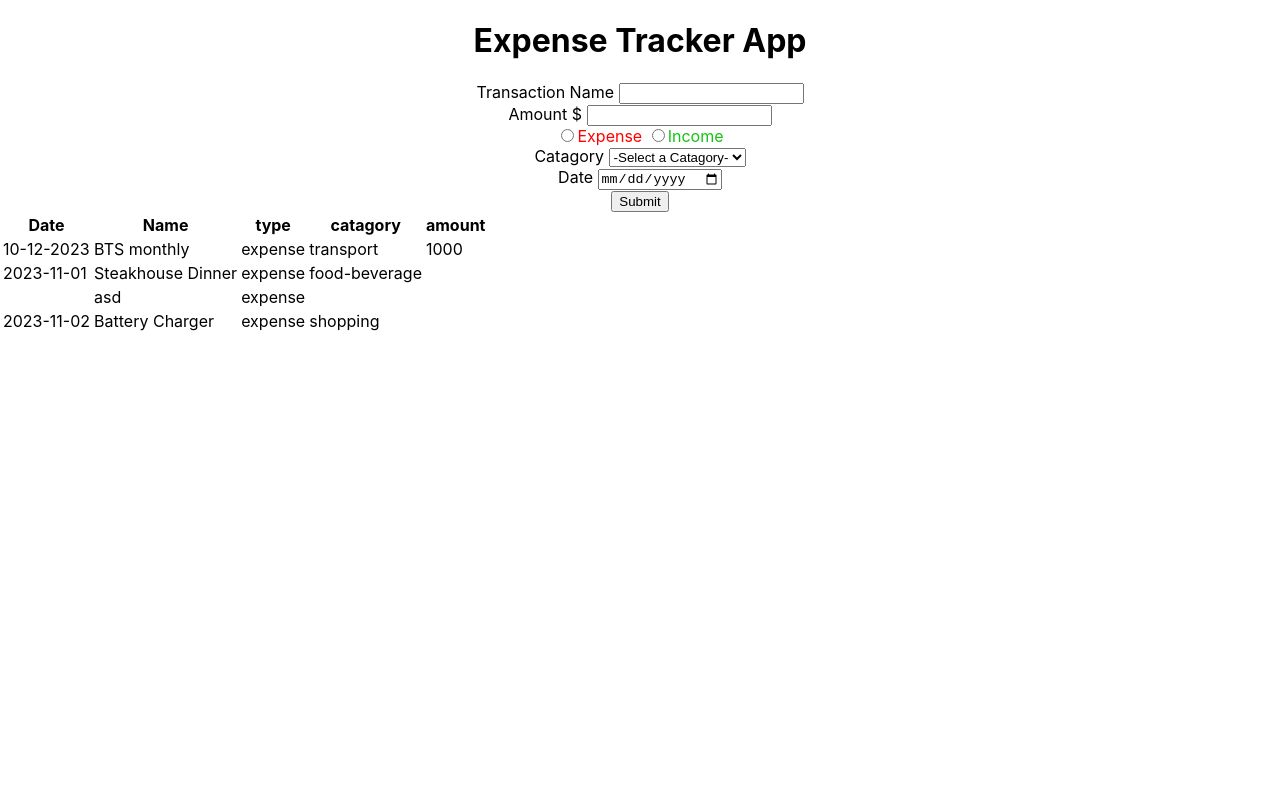
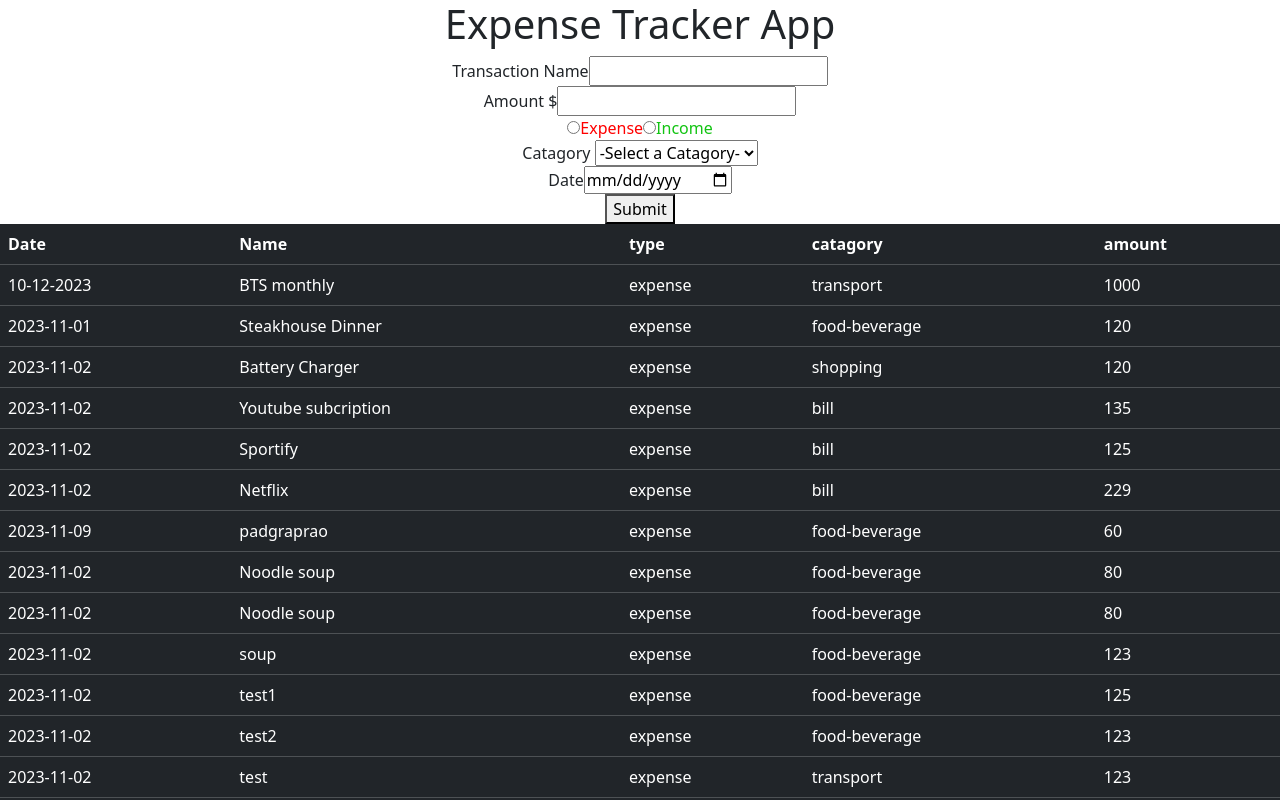
Before and after one commit to Maxmerock123/react-expense-tracker, a React (Create React App) app: page / in a window 1280 px wide. Shown: the top 800 px of the page. Built offline with nearby package versions, Linux system fonts and the light colour scheme; data requests are answered from the project's data file.

Commit message:
adjust and fix bug with table display,
decoration with bootstrap, still working with
positive and negative value of amount, according to type

```diff
--- a/db.json
+++ b/db.json
@@ -3,50 +3,138 @@
     {
       "id": 1,
       "name": "BTS monthly",
-      "amount": 1000,
+      "amount": "1000",
       "type": "expense",
       "catagory": "transport",
       "date": "10-12-2023"
     },
     {
       "name": "Steakhouse Dinner",
-      "expense": "125",
+      "amount": "120",
       "type": "expense",
       "catagory": "food-beverage",
       "date": "2023-11-01",
       "id": 2
     },
     {
-      "name": "asd",
-      "expense": "123",
-      "type": "expense",
-      "catagory": "",
-      "date": "",
-      "id": 3
-    },
-    {
       "name": "Battery Charger",
-      "expense": "120",
+      "amount": "120",
       "type": "expense",
       "catagory": "shopping",
       "date": "2023-11-02",
       "id": 4
     },
     {
-      "name": "",
-      "expense": "",
-      "type": "",
-      "catagory": "",
-      "date": "",
-      "id": 5
+      "name": "Youtube subcription",
+      "amount": "135",
+      "type": "expense",
+      "catagory": "bill",
+      "date": "2023-11-02",
+      "id": 7
     },
     {
-      "name": "",
-      "expense": "",
-      "type": "",
-      "catagory": "",
-      "date": "",
-      "id": 6
+      "name": "Sportify",
+      "amount": "125",
+      "type": "expense",
+      "catagory": "bill",
+      "date": "2023-11-02",
+      "id": 8
+    },
+    {
+      "name": "Netflix",
+      "amount": "229",
+      "type": "expense",
+      "catagory": "bill",
+      "date": "2023-11-02",
+      "id": 9
+    },
+    {
+      "name": "padgraprao",
+      "amount": 60,
+      "type": "expense",
+      "catagory": "food-beverage",
+      "date": "2023-11-09",
+      "id": 10
+    },
+    {
+      "name": "Noodle soup",
+      "amount": 80,
+      "type": "expense",
+      "catagory": "food-beverage",
+      "date": "2023-11-02",
+      "id": 11
+    },
+    {
+      "name": "Noodle soup",
+      "amount": 80,
+      "type": "expense",
+      "catagory": "food-beverage",
+      "date": "2023-11-02",
+      "id": 12
+    },
+    {
+      "name": "soup",
+      "amount": 123,
+      "type": "expense",
+      "catagory": "food-beverage",
+      "date": "2023-11-02",
+      "id": 13
+    },
+    {
+      "name": "test1",
+      "amount": 125,
+      "type": "expense",
+      "catagory": "food-beverage",
+      "date": "2023-11-02",
+      "id": 14
+    },
+    {
+      "name": "test2",
+      "amount": 123,
+      "type": "expense",
+      "catagory": "food-beverage",
+      "date": "2023-11-02",
+      "id": 15
+    },
+    {
+      "name": "test",
+      "amount": 123,
+      "type": "expense",
+      "catagory": "transport",
+      "date": "2023-11-02",
+      "id": 16
+    },
+    {
+      "name": "test",
+      "amount": -123,
+      "type": "expense",
+      "catagory": "transport",
+      "date": "2023-11-02",
+      "id": 17
+    },
+    {
+      "name": "asd",
+      "amount": "-123",
+      "type": "expense",
+      "catagory": "bill",
+      "date": "2023-11-02",
+      "id": 18
+    },
+    {
+      "name": "asd",
+      "amount": "123",
+      "type": "expense",
+      "catagory": "food-beverage",
+      "date": "2023-11-02",
+      "id": 19
+    },
+    {
+      "name": "asd",
+      "amount": "123",
+      "type": "income",
+      "catagory": "food-beverage",
+      "date": "2023-11-02",
+      "id": 20
     }
   ]
 }
--- a/package.json
+++ b/package.json
@@ -7,6 +7,7 @@
     "@testing-library/jest-dom": "^5.17.0",
     "@testing-library/react": "^13.4.0",
     "@testing-library/user-event": "^13.5.0",
+    "bootstrap": "^5.3.2",
     "cors": "^2.8.5",
     "react": "^18.2.0",
     "react-dom": "^18.2.0",
--- a/src/App.js
+++ b/src/App.js
@@ -1,6 +1,7 @@
 import './App.css';
 import Add from './components/Add'
 import Display from './components/Display'
+import 'bootstrap/dist/css/bootstrap.css';
 
 const fetchData = async ()=>{
   const res = await fetch("http://localhost:5000/transaction");
@@ -17,7 +18,7 @@ async function getData() {
   // console.log(result)
   return result
 }
-const transactionData = getData()
+const transactionJson = getData()
 
 
 
@@ -39,7 +40,7 @@ function App() {
         <Add/>
       </div>
       <div>
-        <Display transactionData={transactionData}/>
+        <Display transactionJson={transactionJson}/>
       </div>
     </div>
   );
--- a/src/components/Add.js
+++ b/src/components/Add.js
@@ -4,7 +4,7 @@ import { useState } from 'react';
 
 const Add = () => {
   const [name,setName] = useState("")
-  const [expense,setExpense] = useState("")
+  const [amount,setAmount] = useState("")
   const [type,setType] = useState("")
   const [catagory,setCatagory] = useState("")
   const [date,setDate] = useState("")
@@ -14,16 +14,25 @@ const Add = () => {
     console.log(event.target.value)
   }
 
-
+  function convertToNeg(amount){
+    if (type == "expense"){
+      // Set amount to negative value
+    }
+    else if (type == "income"){
+      // Set amount to Positive value
+    }
+  }
 
   async function onSubmit(){
     // console.log(name,expense,type,catagory,date)
+    convertToNeg()
+
     const res = await fetch("http://localhost:5000/transaction",{
       method: "POST",
       headers: {
         "Content-type": "application/json"
       },
-      body: JSON.stringify({name:name,expense:expense,type:type,catagory:catagory,date:date})
+      body: JSON.stringify({name:name,amount:amount,type:type,catagory:catagory,date:date})
     })
 
     console.log(res.text)
@@ -40,8 +49,8 @@ const Add = () => {
         <input type="text" id="name" name="name" autoComplete="off" onChange={(e)=>setName(e.target.value)}/>
       </div>
       <div>
-        <label for="expense">Amount $ </label>
-        <input type="number" id="amount" name="amount" autoComplete="off" onChange={(e)=>setExpense(e.target.value)}/>
+        <label for="amount">Amount $ </label>
+        <input type="number" id="amount" name="amount" autoComplete="off" onChange={(e)=>{setAmount(e.target.value)}}/>
       </div>
       <div onChange={onChangeValue}>
         <input type="radio" id="expense" name="type" value="expense"></input>
--- a/src/components/Display.js
+++ b/src/components/Display.js
@@ -31,14 +31,17 @@ const Display = ({transactionJson}) => {
 
     return (
         <div>
-            <table>
-                <tr>
-                    <th>Date</th>
-                    <th>Name</th>
-                    <th>type</th>
-                    <th>catagory</th>
-                    <th>amount</th>
-                </tr>
+            <table className='table table-dark'>
+                <thead className='thead-dark'>
+                    <tr>
+                        <th scope='col'>Date</th>
+                        <th scope='col'>Name</th>
+                        <th scope='col'>type</th>
+                        <th scope='col'>catagory</th>
+                        <th scope='col'>amount</th>
+                    </tr>
+                </thead>
+                <tbody>
                 {items.map((item)=>(
                     <tr>
                         <td>{item.date}</td>
@@ -48,8 +51,10 @@ const Display = ({transactionJson}) => {
                         <td>{item.amount}</td>
                     </tr>
                 ))}
+                </tbody>
+            </table>
 
-            </table>
+
         </div>
     )
     }
```
Also changed, not shown: 1 other file (tests, documents, lock files or other folders).
